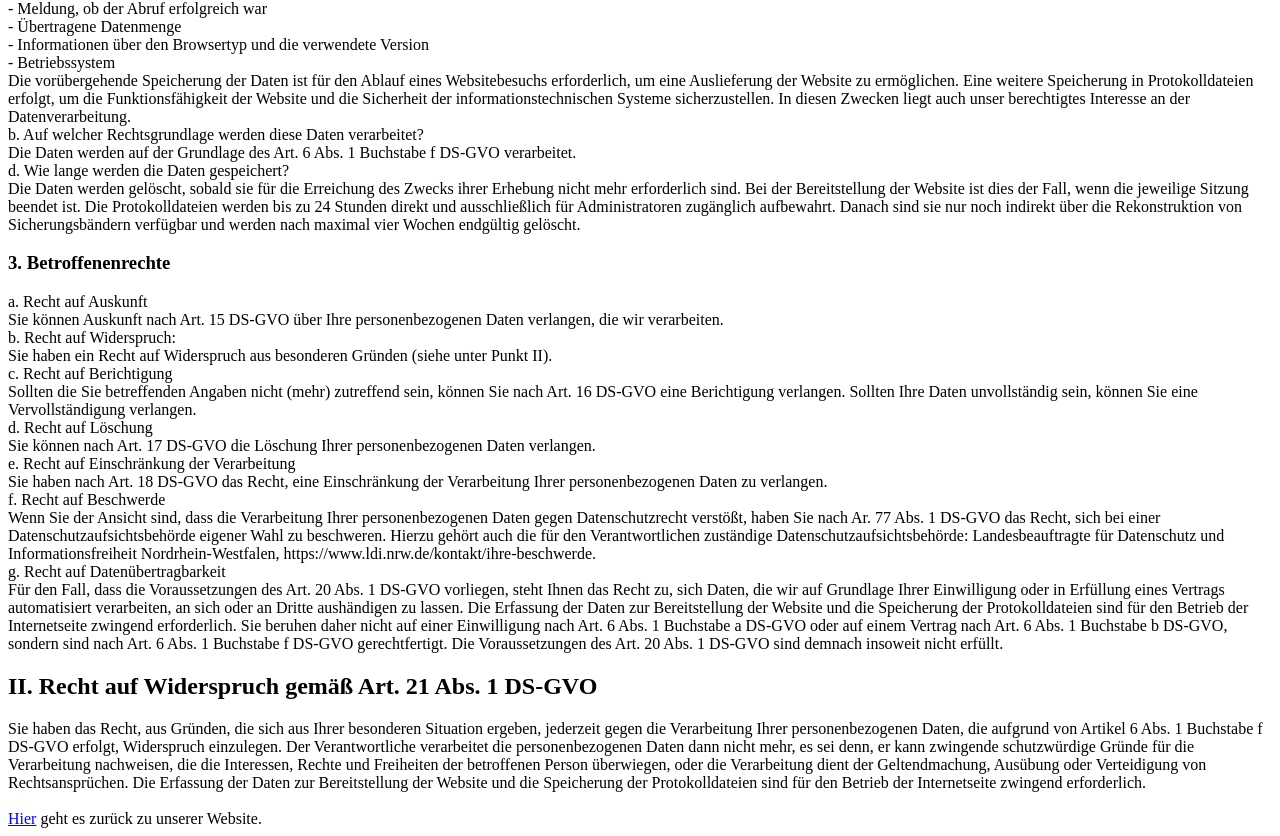
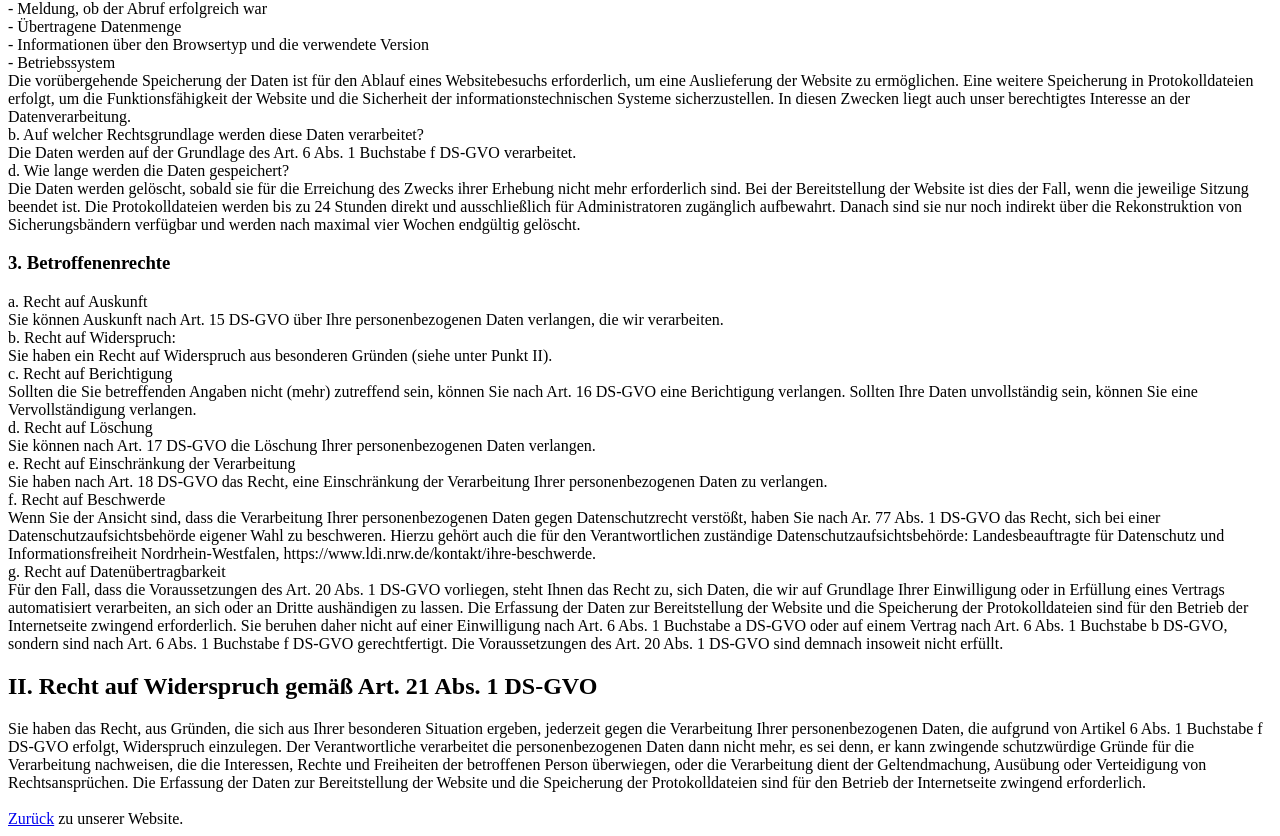
Before and after one commit to vladiK178/restaurant-website, a plain HTML site: page datenschutz.html in a window 1280 px wide. Shown: the part 376-1212 px from the top of the page. Drawn offline with Linux system fonts and the light colour scheme.

Commit message:
Update datenschutz.html

```diff
--- a/datenschutz.html
+++ b/datenschutz.html
@@ -83,7 +83,7 @@
     der Internetseite zwingend erforderlich.<br>
     <br>
 
-    <a href="index.html" >Hier<a/> geht es zurück zu unserer Website.
+    <a href="index.html" >Zurück<a/> zu unserer Website.
 </body>
 
 </html>
```
